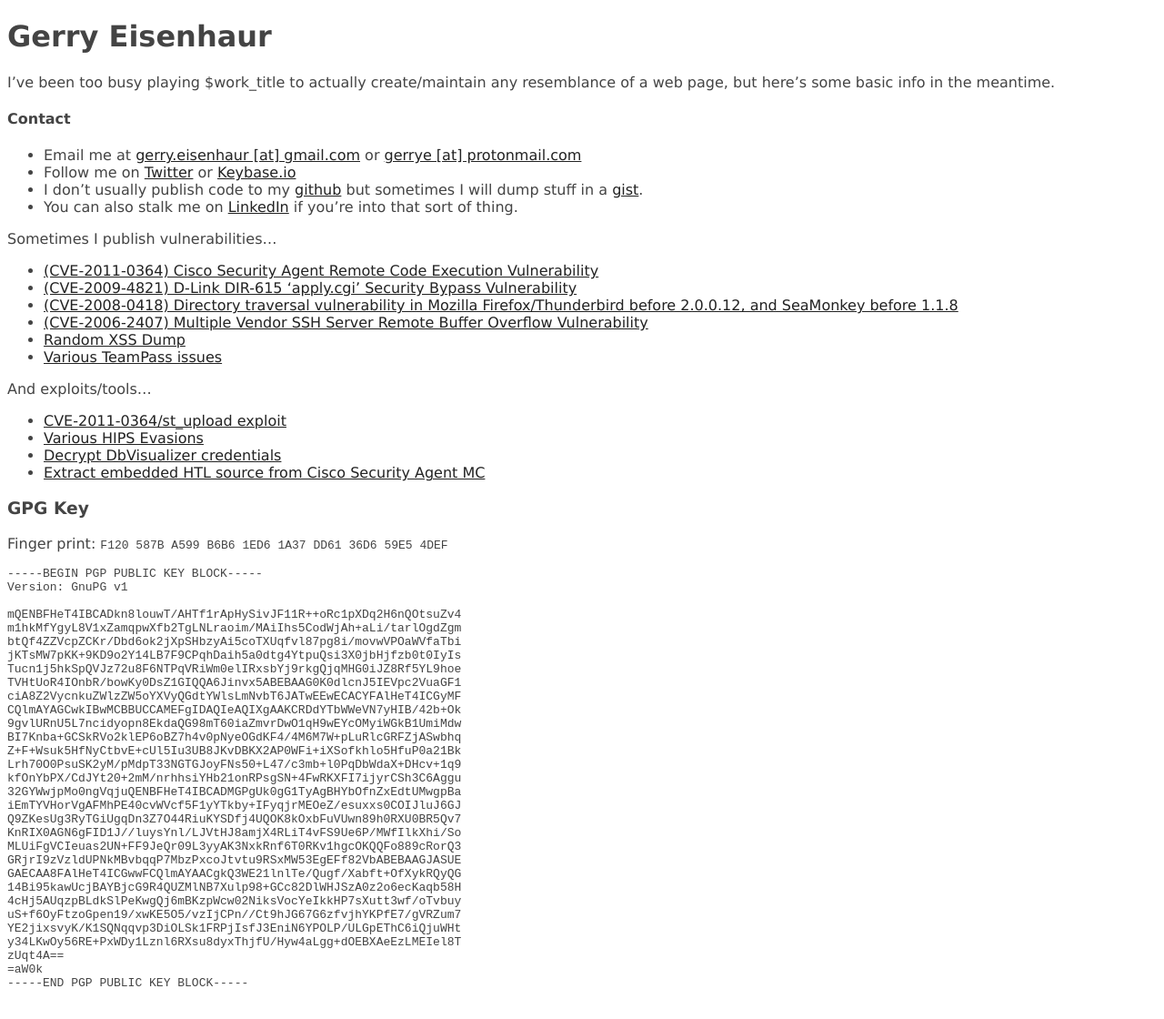
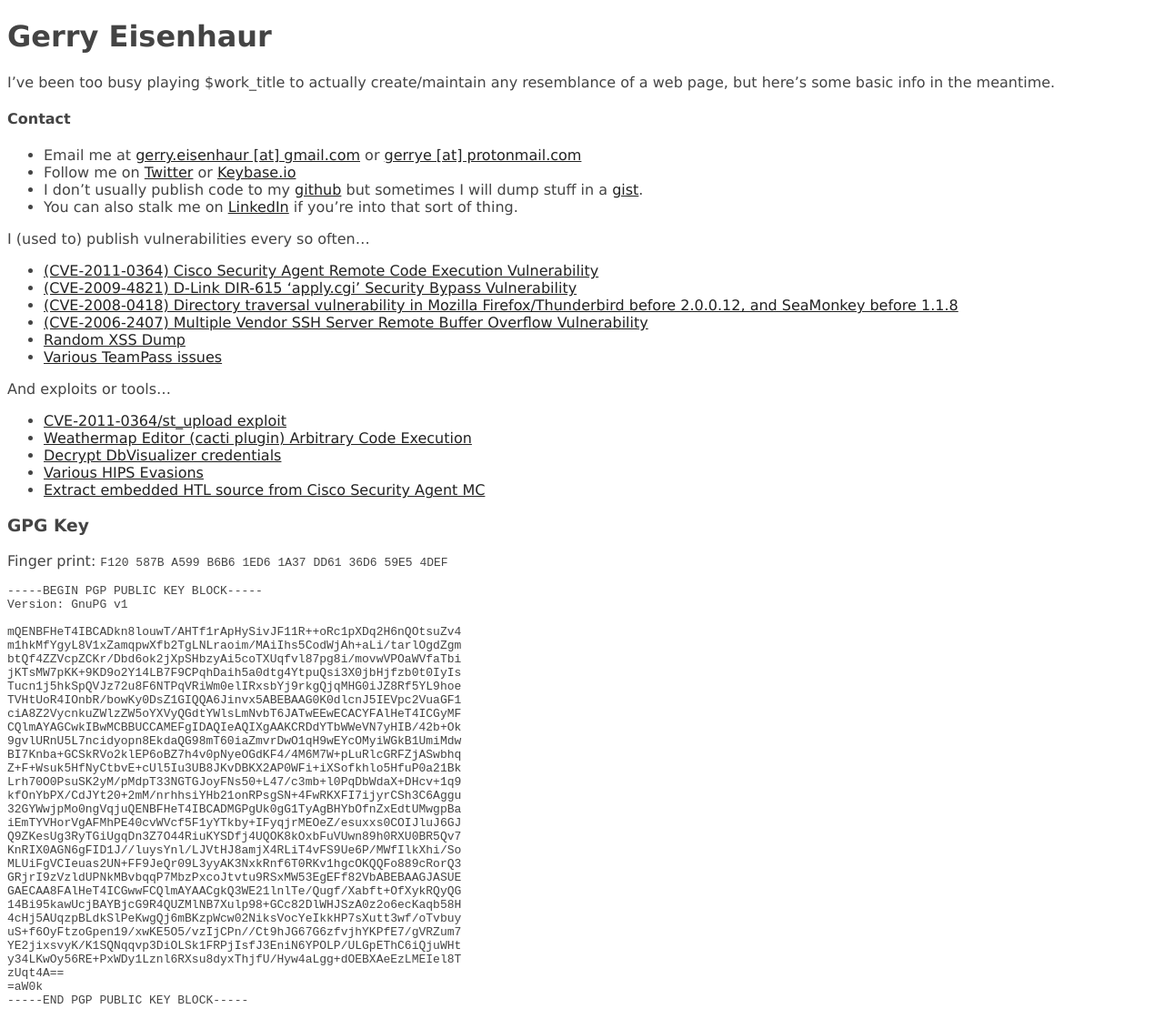
Before and after one commit to gerry/gerry.github.io, a Jekyll site: the page built from index.md, in a window 1280 px wide. Shown: the whole page at 91% size. Built offline with Jekyll 4.4.1, drawn with Linux system fonts in a browser that asks for light colours.

Commit message:
updated words

```diff
--- a/index.md
+++ b/index.md
@@ -11,7 +11,7 @@ I've been too busy playing $work_title to actually create/maintain any resemblan
   * I don't usually publish code to my [github](https://www.github.com/gerry) but sometimes I will dump stuff in a [gist](https://gist.github.com/gerry).
   * You can also stalk me on [LinkedIn](https://www.linkedin.com/in/gerryeisenhaur) if you're into that sort of thing.
 
-Sometimes I publish vulnerabilities...
+I (used to) publish vulnerabilities every so often...
 
   * [(CVE-2011-0364) Cisco Security Agent Remote Code Execution Vulnerability](http://cve.mitre.org/cgi-bin/cvename.cgi?name=CVE-2011-0364)
   * [(CVE-2009-4821) D-Link DIR-615 'apply.cgi' Security Bypass Vulnerability](https://cve.mitre.org/cgi-bin/cvename.cgi?name=CVE-2009-4821)
@@ -20,11 +20,12 @@ Sometimes I publish vulnerabilities...
   * [Random XSS Dump](https://gist.github.com/gerry/765822)
   * [Various TeamPass issues](https://gist.github.com/gerry/860117891bbaeb161fdc7f66d08622d0)
 
-And exploits/tools...
+And exploits or tools...
 
   * [CVE-2011-0364/st_upload exploit](https://gist.github.com/gerry/907090)
+  * [Weathermap Editor (cacti plugin) Arbitrary Code Execution](https://gist.github.com/gerry/d977490319a474b9d777538452018b54)
+  * [Decrypt DbVisualizer credentials](https://gist.github.com/gerry/c4602c23783d894b8d96)
   * [Various HIPS Evasions](https://gist.github.com/gerry/666941d68230f4634a0b)
-  * [Decrypt DbVisualizer credentials](https://gist.github.com/gerry/c4602c23783d894b8d96)
   * [Extract embedded HTL source from Cisco Security Agent MC](https://gist.github.com/gerry/765797)
 
 ### GPG Key
```
